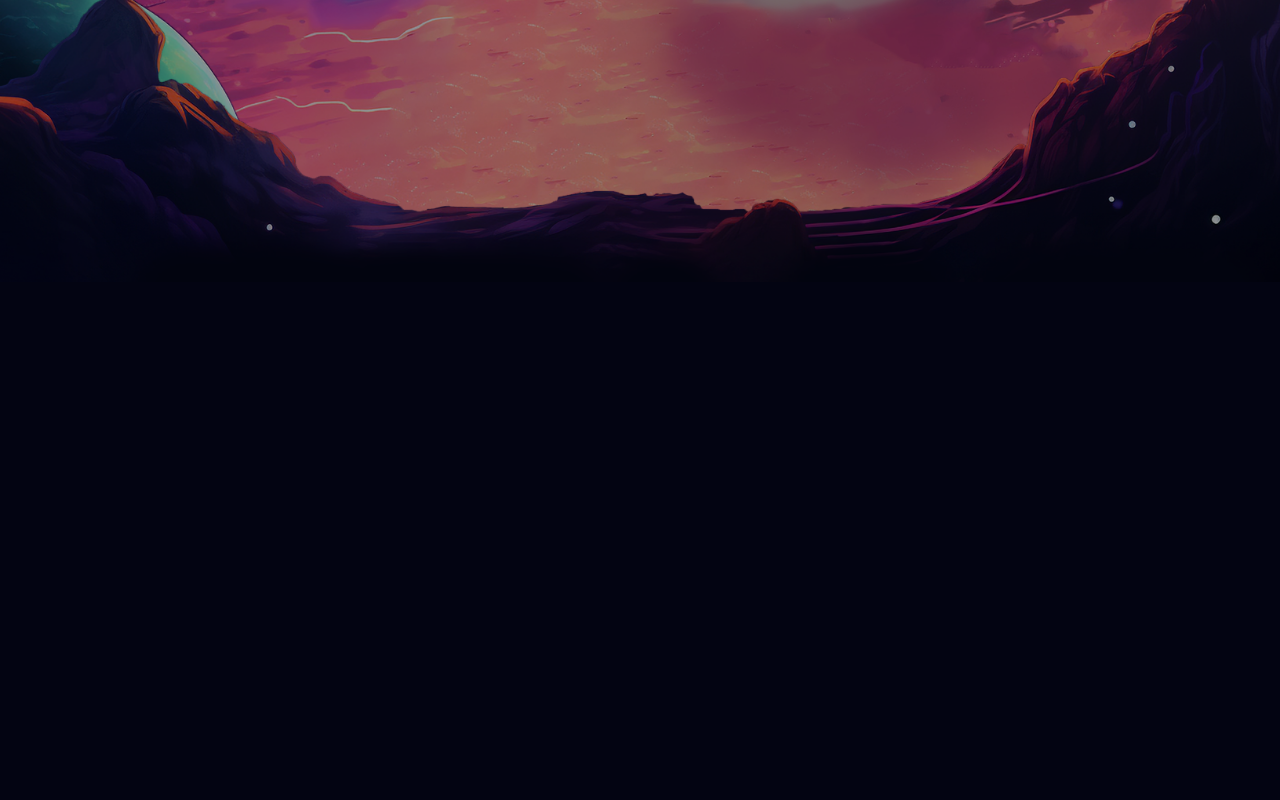
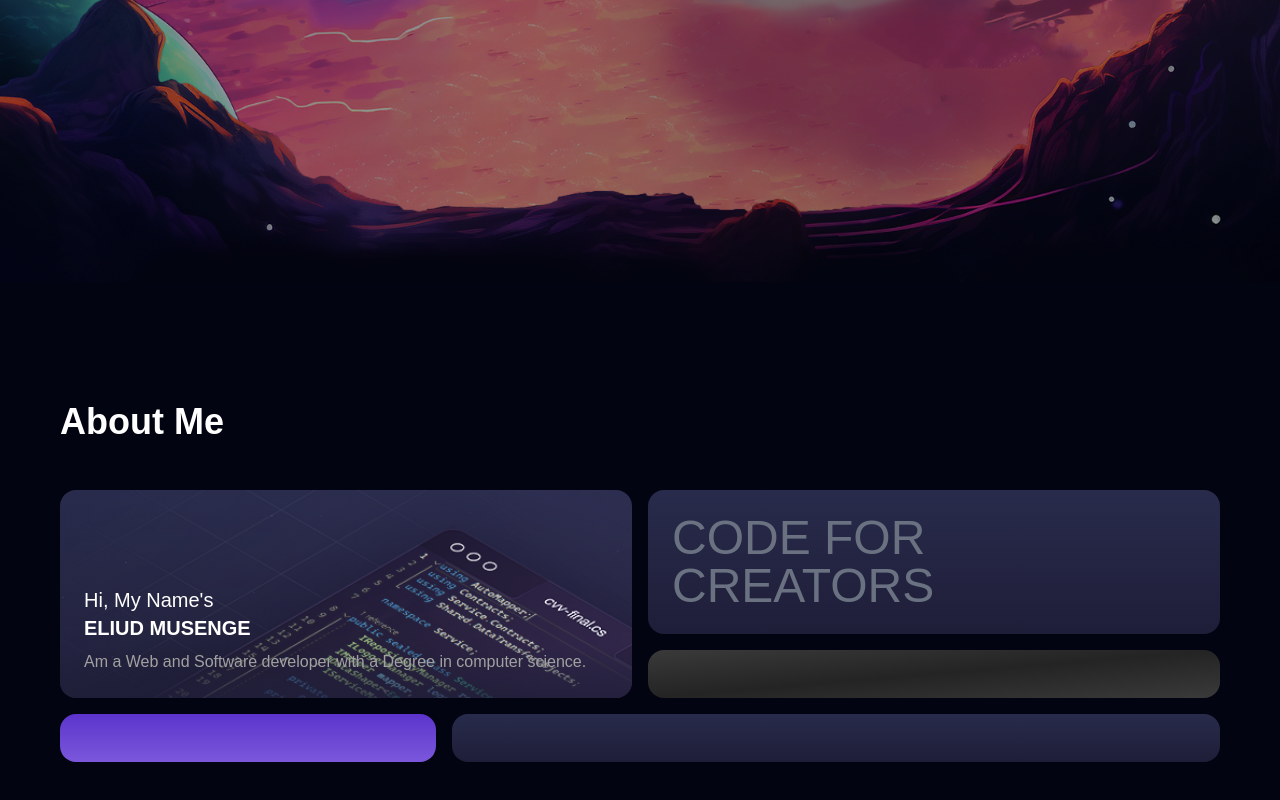
Before and after one commit to Menintel/Portfolio, a React (Vite) app: page / in a window 1280 px wide. Shown: the part 518-1318 px from the top of the page. Built offline with nearby package versions, Linux system fonts and the light colour scheme; a web font is replaced by a local one.

Commit message:
created the about Me section

```diff
--- a/src/App.jsx
+++ b/src/App.jsx
@@ -1,13 +1,14 @@
 import React from 'react'
 import Navbar from './sections/navbar'
 import Hero from './sections/Hero'
+import About from './sections/About'
 
 const App = () => {
   return (
     <div className="container mx-auto max-w-7xl">
       <Navbar/>
       <Hero/>
-      <section className='min-h-screen' />
+      <About />
       <section className='min-h-screen' />
       <section className='min-h-screen' />
       <section className='min-h-screen' />
--- /dev/null
+++ b/src/sections/About.jsx
@@ -0,0 +1,40 @@
+const About = () => {
+  return (
+    <section className="c-space section-spacing">
+        <h2 className="text-heading">About Me</h2>
+        <div className="grid grid-cols-1 gap-4 md:grid-cols-6 mid:auto-rows-[18rem] mt-12">
+            {/*grid 1 */}
+            <div className="flex items-end grid-default-color grid-1">
+                <img src="assets/coding-pov.png" className="absolute scale-[2] -right-[5rem]
+                    -top-[1rem] md:scale-[3] md:left-50 md:inset-y-10 lg:scale-[2.5]"/>
+                <div className="z-10">
+                    <p className="headtext">Hi, My Name's <br/><b>ELIUD MUSENGE</b></p>
+                    <p className="subtext">Am a Web and Software developer with a Degree in computer science.</p>
+                </div>
+                <div className="absolute inset-x-0 pointer-events-none -bottom-4 h-1/2 sm:h-1/3 bg-gradient-to-t from-indigo"></div>
+            </div>
+
+            {/*grid 2 */}
+            <div className="grid-default-color grid-2">
+                <div className="flex items-center justify-center w-full h-full">
+                    <p className="flex items-end text-5xl text-gray-500">CODE FOR CREATORS</p>
+                    {/* Programming Languages */}
+                </div>
+            </div>
+
+            {/*grid 3 */}
+            <div className="grid-black-color grid-3">
+            </div>
+            {/*grid 4 */}
+            <div className="grid-special-color grid-4">
+            </div>
+            {/*grid 5 */}
+            <div className="grid-default-color grid-5">
+            </div>
+        </div>
+
+    </section>
+  )
+}
+
+export default About
--- a/src/sections/Hero.jsx
+++ b/src/sections/Hero.jsx
@@ -8,6 +8,9 @@ const Hero = () => {
         c-space">
         <HeroText />
         <ParallaxBackground />
+        <figure className="absolute inset-0" style={{ width: "100vw", height: "100vh"}} >
+
+        </figure>
     </section>
   )
 };
```
Also changed, not shown: src/components/Card.jsx (added).
